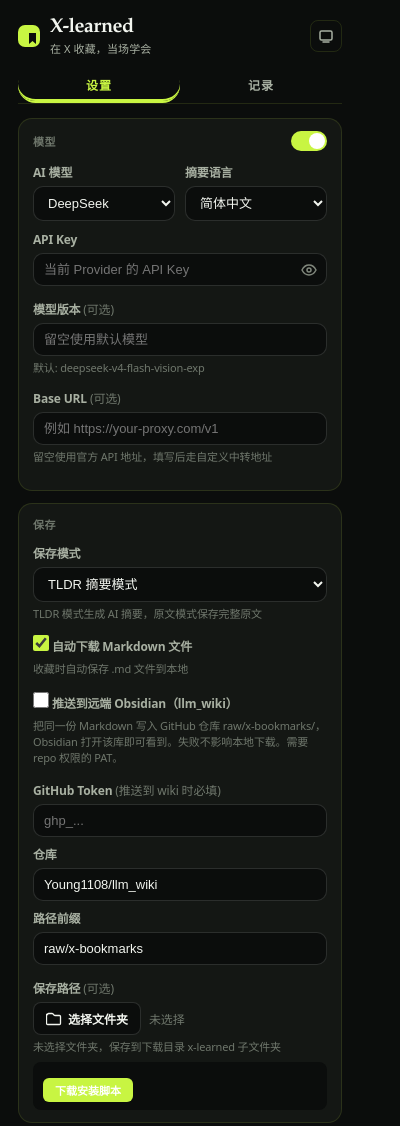
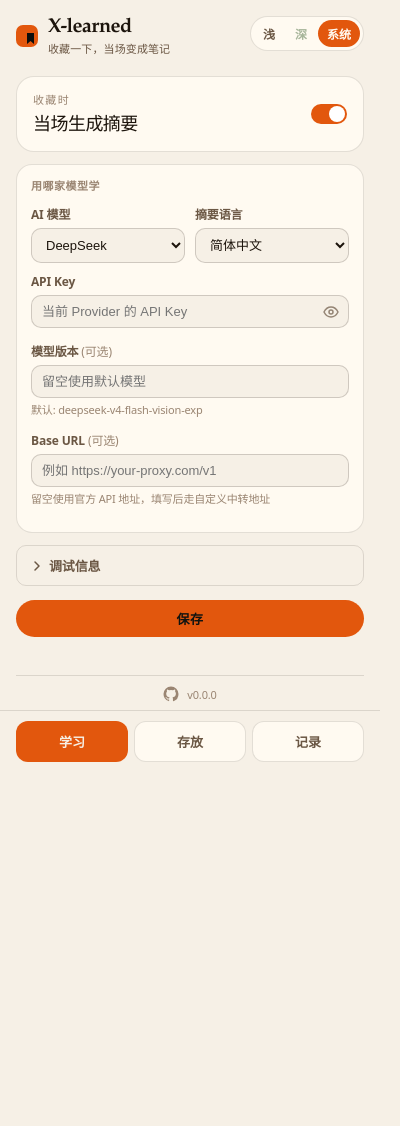
Before and after one commit to Young1108/x-learned, a browser extension: page popup.html in a window 400 px wide. Shown: the top 1126 px of the page. After the commit the page ends 844 px from the top, so only its background shows below. Drawn offline with Linux system fonts and the light colour scheme; no server answers.

Commit message:
Redesign popup IA and make light/dark themes obvious.

```diff
--- a/content.css
+++ b/content.css
@@ -2,12 +2,13 @@
 /* Light theme (default values) — dark theme overrides below. */
 
 .btl-card-container {
-  --btl-card-bg: #101310;
-  --btl-card-shadow: 0 16px 48px rgba(0,0,0,0.45);
-  --btl-text: #f2f5ef;
-  --btl-text-bold: #fafafa;
-  --btl-text-secondary: #a1a1aa;
-  --btl-border: rgba(255,255,255,0.08);
+  --btl-card-bg: #fffaf1;
+  --btl-accent: #e2570d;
+  --btl-card-shadow: 0 18px 40px rgba(28,20,12,0.16);
+  --btl-text: #1c140c;
+  --btl-text-bold: #1c140c;
+  --btl-text-secondary: #6b5744;
+  --btl-border: rgba(28,20,12,0.12);
   --btl-close-hover-bg: rgba(0, 0, 0, 0.06);
   --btl-score-bg: rgba(0, 0, 0, 0.03);
   --btl-heading-border: rgba(200, 245, 66, 0.25);
@@ -23,12 +24,12 @@
 
 /* Dark theme variable overrides (manual dark mode) */
 .btl-card-container.btl-dark {
-  --btl-card-bg: #16181c;
+  --btl-card-bg: #101410; --btl-accent: #c8f542;
   --btl-card-shadow: 0 8px 32px rgba(0, 0, 0, 0.5);
-  --btl-text: #e7e9ea;
-  --btl-text-bold: #ffffff;
-  --btl-text-secondary: #71767b;
-  --btl-border: #2f3336;
+  --btl-text: #eef6e4;
+  --btl-text-bold: #f6ffe8;
+  --btl-text-secondary: #a7b59a;
+  --btl-border: rgba(200,245,66,0.16);
   --btl-close-hover-bg: rgba(255, 255, 255, 0.08);
   --btl-score-bg: rgba(255, 255, 255, 0.05);
   --btl-heading-border: rgba(200, 245, 66, 0.35);
@@ -45,12 +46,12 @@
 /* Auto dark mode — same overrides, triggered by system preference */
 @media (prefers-color-scheme: dark) {
   .btl-card-container.btl-auto {
-    --btl-card-bg: #16181c;
+    --btl-card-bg: #101410; --btl-accent: #c8f542;
     --btl-card-shadow: 0 8px 32px rgba(0, 0, 0, 0.5);
-    --btl-text: #e7e9ea;
-    --btl-text-bold: #ffffff;
-    --btl-text-secondary: #71767b;
-    --btl-border: #2f3336;
+    --btl-text: #eef6e4;
+    --btl-text-bold: #f6ffe8;
+    --btl-text-secondary: #a7b59a;
+    --btl-border: rgba(200,245,66,0.16);
     --btl-close-hover-bg: rgba(255, 255, 255, 0.08);
     --btl-score-bg: rgba(255, 255, 255, 0.05);
     --btl-heading-border: rgba(200, 245, 66, 0.35);
@@ -161,7 +162,7 @@
 
 .btl-original-link a {
   font-size: 12px;
-  color: #1d9bf0;
+  color: var(--btl-accent, #e2570d);
   text-decoration: none;
   font-weight: 500;
 }
@@ -214,7 +215,7 @@
 }
 
 .btl-tldr-content li::marker {
-  color: #1d9bf0;
+  color: var(--btl-accent, #e2570d);
 }
 
 /* ── Section headings ────────────────────────────────────────────────────── */
@@ -224,7 +225,7 @@
   font-weight: 700;
   text-transform: uppercase;
   letter-spacing: 0.4px;
-  color: #1d9bf0;
+  color: var(--btl-accent, #e2570d);
   margin: 12px 0 4px 0;
   padding-bottom: 3px;
   border-bottom: 1px solid var(--btl-heading-border);
@@ -279,7 +280,7 @@
   width: 18px;
   height: 18px;
   border: 2.5px solid var(--btl-spinner-border);
-  border-top-color: #1d9bf0;
+  border-top-color: var(--btl-accent, #e2570d);
   border-radius: 50%;
   animation: btl-spin 0.7s linear infinite;
 }
@@ -302,3 +303,6 @@
 @keyframes btl-fade-out {
   to { opacity: 0; transform: translateY(16px) scale(0.97); }
 }
+
+.btl-tldr-card { border: 1px solid var(--btl-border); border-radius: 18px; border-left: 5px solid var(--btl-accent, #e2570d); }
+.btl-card-title { font-family: Palatino, "Iowan Old Style", serif; letter-spacing: -0.02em; }
--- a/popup.css
+++ b/popup.css
@@ -1,61 +1,89 @@
 /* ── CSS custom properties for theming ────────────────────────────────────── */
 
-:root {
+:root, [data-theme="light"] {
+  --bg-primary: #f6f0e6;
+  --bg-secondary: #fffaf1;
+  --text-primary: #1c140c;
+  --text-secondary: #6b5744;
+  --text-hint: #9a8572;
+  --border-color: rgba(28, 20, 12, 0.12);
+  --input-border: rgba(28, 20, 12, 0.18);
+  --input-bg: #fffdf8;
+  --accent: #e2570d;
+  --accent-hover: #c44708;
+  --accent-active: #a83b06;
+  --success: #2f7d4a;
+  --error: #c53636;
+  --scrollbar-thumb: rgba(28, 20, 12, 0.18);
+  --tldr-bg: #fffaf1;
+  --toggle-opacity: 0.7;
+  --radius: 16px;
+  --font: "IBM Plex Sans", ui-sans-serif, system-ui, sans-serif;
+  --ink: #1c140c;
+  --paper: #f6f0e6;
+}
+
+/* Dark theme variables */
+[data-theme="dark"] {
   --bg-primary: #0b0d0c;
-  --bg-secondary: #141714;
-  --text-primary: #f2f5ef;
-  --text-secondary: #a8b0a2;
-  --text-hint: #6f776c;
-  --border-color: rgba(200, 245, 66, 0.12);
-  --input-border: rgba(242, 245, 239, 0.14);
-  --input-bg: #101310;
+  --bg-secondary: #151916;
+  --text-primary: #eef6e4;
+  --text-secondary: #a7b59a;
+  --text-hint: #73806c;
+  --border-color: rgba(200, 245, 66, 0.16);
+  --input-border: rgba(238, 246, 228, 0.14);
+  --input-bg: #101410;
   --accent: #c8f542;
   --accent-hover: #d6ff6a;
   --accent-active: #b3e030;
   --success: #9be15d;
   --error: #ff7a7a;
   --scrollbar-thumb: rgba(200, 245, 66, 0.25);
-  --tldr-bg: #141714;
+  --tldr-bg: #151916;
   --toggle-opacity: 0.75;
-  --radius: 14px;
-  --font: "IBM Plex Sans", ui-sans-serif, system-ui, sans-serif;
+  --ink: #eef6e4;
+  --paper: #0b0d0c;
 }
 
-/* Dark theme variables */
-[data-theme="dark"] {
-  --bg-primary: #0b0d0c;
-  --bg-secondary: #141714;
-  --text-primary: #f2f5ef;
-  --text-secondary: #a8b0a2;
-  --text-hint: #6f776c;
-  --border-color: rgba(200, 245, 66, 0.12);
-  --input-border: rgba(242, 245, 239, 0.14);
-  --input-bg: #101310;
-  --accent: #c8f542;
-  --accent-hover: #d6ff6a;
-  --accent-active: #b3e030;
-  --scrollbar-thumb: rgba(200, 245, 66, 0.25);
-  --tldr-bg: #141714;
-  --toggle-opacity: 0.75;
-}
-
-/* System dark mode detection (used when data-theme="auto") */
 @media (prefers-color-scheme: dark) {
   [data-theme="auto"] {
     --bg-primary: #0b0d0c;
-    --bg-secondary: #141714;
-    --text-primary: #f2f5ef;
-    --text-secondary: #a8b0a2;
-    --text-hint: #6f776c;
-    --border-color: rgba(200, 245, 66, 0.12);
-    --input-border: rgba(242, 245, 239, 0.14);
-    --input-bg: #101310;
+    --bg-secondary: #151916;
+    --text-primary: #eef6e4;
+    --text-secondary: #a7b59a;
+    --text-hint: #73806c;
+    --border-color: rgba(200, 245, 66, 0.16);
+    --input-border: rgba(238, 246, 228, 0.14);
+    --input-bg: #101410;
     --accent: #c8f542;
     --accent-hover: #d6ff6a;
     --accent-active: #b3e030;
+    --success: #9be15d;
+    --error: #ff7a7a;
     --scrollbar-thumb: rgba(200, 245, 66, 0.25);
-    --tldr-bg: #141714;
-    --toggle-opacity: 0.75;
+    --tldr-bg: #151916;
+    --ink: #eef6e4;
+    --paper: #0b0d0c;
+  }
+}
+
+@media (prefers-color-scheme: light) {
+  [data-theme="auto"] {
+    --bg-primary: #f6f0e6;
+    --bg-secondary: #fffaf1;
+    --text-primary: #1c140c;
+    --text-secondary: #6b5744;
+    --text-hint: #9a8572;
+    --border-color: rgba(28, 20, 12, 0.12);
+    --input-border: rgba(28, 20, 12, 0.18);
+    --input-bg: #fffdf8;
+    --accent: #e2570d;
+    --accent-hover: #c44708;
+    --accent-active: #a83b06;
+    --success: #2f7d4a;
+    --error: #c53636;
+    --ink: #1c140c;
+    --paper: #f6f0e6;
   }
 }
 
@@ -882,3 +910,26 @@
 .brand-mark { background: var(--accent); }
 .brand-mark:after { background: #0b0d0c; }
 .settings-card { border-color: var(--border-color); }
+
+html, body { background: var(--bg-primary); color: var(--text-primary); }
+body { width: 380px; min-height: 520px; }
+.app { display: flex; flex-direction: column; min-height: 520px; padding: 0; }
+.masthead, .popup-header { display:flex; align-items:flex-start; justify-content:space-between; gap:12px; padding: 16px 16px 8px; }
+.intent { margin: 0 16px 12px; padding: 14px 16px; border-radius: 18px; background: var(--bg-secondary); border: 1px solid var(--border-color); display:flex; align-items:center; justify-content:space-between; gap:12px; }
+.intent-kicker { margin:0; font-size:11px; letter-spacing:0.12em; text-transform:uppercase; color: var(--text-hint); }
+.intent-title { margin:2px 0 0; font-size:18px; font-family: "Iowan Old Style", Palatino, serif; letter-spacing:-0.03em; }
+.theme-switch { display:flex; background: var(--bg-secondary); border: 1px solid var(--border-color); border-radius: 999px; padding: 3px; gap: 2px; }
+.theme-chip { border:0; background: transparent; color: var(--text-secondary); font-size:12px; font-weight:650; padding: 5px 9px; border-radius: 999px; cursor:pointer; }
+.theme-chip.active { background: var(--accent); color: var(--paper); }
+[data-theme="light"] .theme-chip.active, [data-theme="auto"] .theme-chip.active { color: #fffaf1; }
+[data-theme="dark"] .theme-chip.active { color: #0b0d0c; }
+.dock { display:grid; grid-template-columns: 1fr 1fr 1fr; gap:6px; padding: 10px 16px 14px; border-top: 1px solid var(--border-color); background: var(--bg-primary); margin-top: auto; }
+.dock .tab-btn { border: 1px solid var(--border-color); background: var(--bg-secondary); border-radius: 12px; padding: 10px 0; font-size: 13px; font-weight: 650; color: var(--text-secondary); text-transform: none; letter-spacing: 0; box-shadow: none; }
+.dock .tab-btn.active { background: var(--accent); color: var(--paper); border-color: transparent; box-shadow: none; }
+[data-theme="dark"] .dock .tab-btn.active { color: #0b0d0c; }
+.save-bar { padding: 0 16px 8px; }
+.stage, .tab-panel.active { padding: 0 16px; }
+.popup-container { padding: 0; }
+body { font-family: var(--font); }
+.save-btn { width: 100%; }
+.app.ai-off .settings-card#aiConfigCard > *:not(.settings-card-header) { opacity: 0.4; pointer-events: none; }
--- a/popup.html
+++ b/popup.html
@@ -5,46 +5,22 @@
     <link rel="stylesheet" href="popup.css" />
   </head>
   <body>
-    <div class="popup-container">
+    <div class="app">
       <!-- Header with title and theme toggle -->
       <div class="popup-header">
-        <div class="brand"><span class="brand-mark"></span><div><h1 class="popup-title">X-learned</h1><p class="brand-sub">在 X 收藏，当场学会</p></div></div>
-        <button id="themeToggle" class="theme-toggle" title="切换主题">
-          <!-- Sun icon for light mode -->
-          <svg class="theme-icon theme-icon-light" width="16" height="16" viewBox="0 0 16 16" fill="none">
-            <circle cx="8" cy="8" r="3.5" stroke="currentColor" stroke-width="1.5"/>
-            <path d="M8 1v2M8 13v2M1 8h2M13 8h2M3.05 3.05l1.41 1.41M11.54 11.54l1.41 1.41M3.05 12.95l1.41-1.41M11.54 4.46l1.41-1.41" stroke="currentColor" stroke-width="1.5" stroke-linecap="round"/>
-          </svg>
-          <!-- Moon icon for dark mode -->
-          <svg class="theme-icon theme-icon-dark" width="16" height="16" viewBox="0 0 16 16" fill="none">
-            <path d="M13.36 10.03A6 6 0 015.97 2.64 6 6 0 1013.36 10.03z" stroke="currentColor" stroke-width="1.5" stroke-linecap="round" stroke-linejoin="round"/>
-          </svg>
-          <!-- Auto icon for system mode -->
-          <svg class="theme-icon theme-icon-auto" width="16" height="16" viewBox="0 0 16 16" fill="none">
-            <rect x="2" y="3" width="12" height="9" rx="1.5" stroke="currentColor" stroke-width="1.5"/>
-            <path d="M5 14h6" stroke="currentColor" stroke-width="1.5" stroke-linecap="round"/>
-          </svg>
-        </button>
+        <div class="brand"><span class="brand-mark"></span><div><h1 class="popup-title">X-learned</h1><p class="brand-sub">收藏一下，当场变成笔记</p></div></div>
+        <div id="themeToggle" class="theme-switch" role="radiogroup" aria-label="外观"><button type="button" class="theme-chip" data-theme="light">浅</button><button type="button" class="theme-chip" data-theme="dark">深</button><button type="button" class="theme-chip" data-theme="auto">系统</button></div>
       </div>
 
       <!-- Tab navigation -->
-      <div class="tab-bar">
-        <button class="tab-btn active" data-tab="settings">设置</button>
-        <button class="tab-btn" data-tab="history">记录</button>
-      </div>
+      <section class="intent"><div><p class="intent-kicker">收藏时</p><p class="intent-title">当场生成摘要</p></div><label class="ai-toggle" title="开启或关闭 AI 摘要"><input type="checkbox" id="aiEnabled" checked /><span class="ai-toggle-slider"></span></label></section>
 
       <!-- Settings tab -->
       <div class="tab-panel active" id="tab-settings">
 
         <!-- Section 1: AI Service Configuration -->
         <div class="settings-card" id="aiConfigCard">
-          <div class="settings-card-header ai-header-row">
-            <span>模型</span>
-            <label class="ai-toggle" title="开启/关闭 AI 摘要和事实核查">
-              <input type="checkbox" id="aiEnabled" checked />
-              <span class="ai-toggle-slider"></span>
-            </label>
-          </div>
+          <div class="settings-card-header">用哪家模型学</div>
 
           <!-- 2-column row: provider + language -->
           <div class="form-row-2col">
@@ -118,7 +94,8 @@
           </div>
         </div>
 
-        <!-- Section 2: File Saving Options -->
+      </div>
+      <div class="tab-panel" id="tab-save">
         <div class="settings-card">
           <div class="settings-card-header">保存</div>
 
@@ -185,6 +162,18 @@
           </div>
         </div>
 
+      </div>
+      <!-- History tab -->
+      <div class="tab-panel" id="tab-history">
+        <div id="historyList" class="history-list"></div>
+        <div id="historyEmpty" class="history-empty" style="display:none;">
+          还没有收藏记录
+        </div>
+        <button id="clearHistoryBtn" class="clear-history-btn" style="display:none;">
+          清空记录
+        </button>
+      </div>
+      <div id="saveBar" class="save-bar">
         <!-- Debug info (collapsible) -->
         <details class="settings-section" id="debugSection">
           <summary class="section-summary">
@@ -219,18 +208,8 @@
         </div>
 
       </div>
-
-      <!-- History tab -->
-      <div class="tab-panel" id="tab-history">
-        <div id="historyList" class="history-list"></div>
-        <div id="historyEmpty" class="history-empty" style="display:none;">
-          还没有收藏记录
-        </div>
-        <button id="clearHistoryBtn" class="clear-history-btn" style="display:none;">
-          清空记录
-        </button>
-      </div>
     </div>
+<nav class="dock" aria-label="分区"><button class="tab-btn active" data-tab="settings">学习</button><button class="tab-btn" data-tab="save">存放</button><button class="tab-btn" data-tab="history">记录</button></nav>
     <script src="popup.js"></script>
   </body>
 </html>
--- a/popup.js
+++ b/popup.js
@@ -35,7 +35,7 @@
   document.getElementById('toggleKey').addEventListener('click', toggleKeyVisibility);
   document.getElementById('saveBtn').addEventListener('click', saveSettings);
   document.getElementById('clearHistoryBtn').addEventListener('click', clearHistory);
-  document.getElementById('themeToggle').addEventListener('click', cycleTheme);
+  document.querySelectorAll('.theme-chip').forEach(function (chip) { chip.addEventListener('click', function () { setTheme(chip.getAttribute('data-theme')); }); });
   document.getElementById('autoDownloadMd').addEventListener('change', toggleSavePathVisibility);
   document.getElementById('aiEnabled').addEventListener('change', toggleAiFields);
   document.getElementById('pickFolderBtn').addEventListener('click', pickFolder);
@@ -74,14 +74,14 @@
 function applyTheme(theme) {
   document.documentElement.setAttribute('data-theme', theme);
   document.body.setAttribute('data-theme', theme);
+  document.querySelectorAll('.theme-chip').forEach(function (chip) {
+    chip.classList.toggle('active', chip.getAttribute('data-theme') === theme);
+  });
 }
 
-function cycleTheme() {
-  var currentTheme = document.documentElement.getAttribute('data-theme') || 'auto';
-  var idx = THEME_CYCLE.indexOf(currentTheme);
-  var nextTheme = THEME_CYCLE[(idx + 1) % THEME_CYCLE.length];
-  applyTheme(nextTheme);
-  chrome.storage.sync.set({ theme: nextTheme });
+function setTheme(theme) {
+  applyTheme(theme);
+  chrome.storage.sync.set({ theme: theme });
 }
 
 // ── API Key encryption (AES-GCM via Web Crypto API) ─────────────────────────
@@ -324,6 +324,8 @@
       document.querySelectorAll('.tab-panel').forEach(function (p) { p.classList.remove('active'); });
       btn.classList.add('active');
       document.getElementById('tab-' + target).classList.add('active');
+      var bar = document.getElementById('saveBar');
+      if (bar) bar.style.display = target === 'history' ? 'none' : '';
       if (target === 'history') {
         loadHistory();
       }
```
Also changed, not shown: manifest.json.
